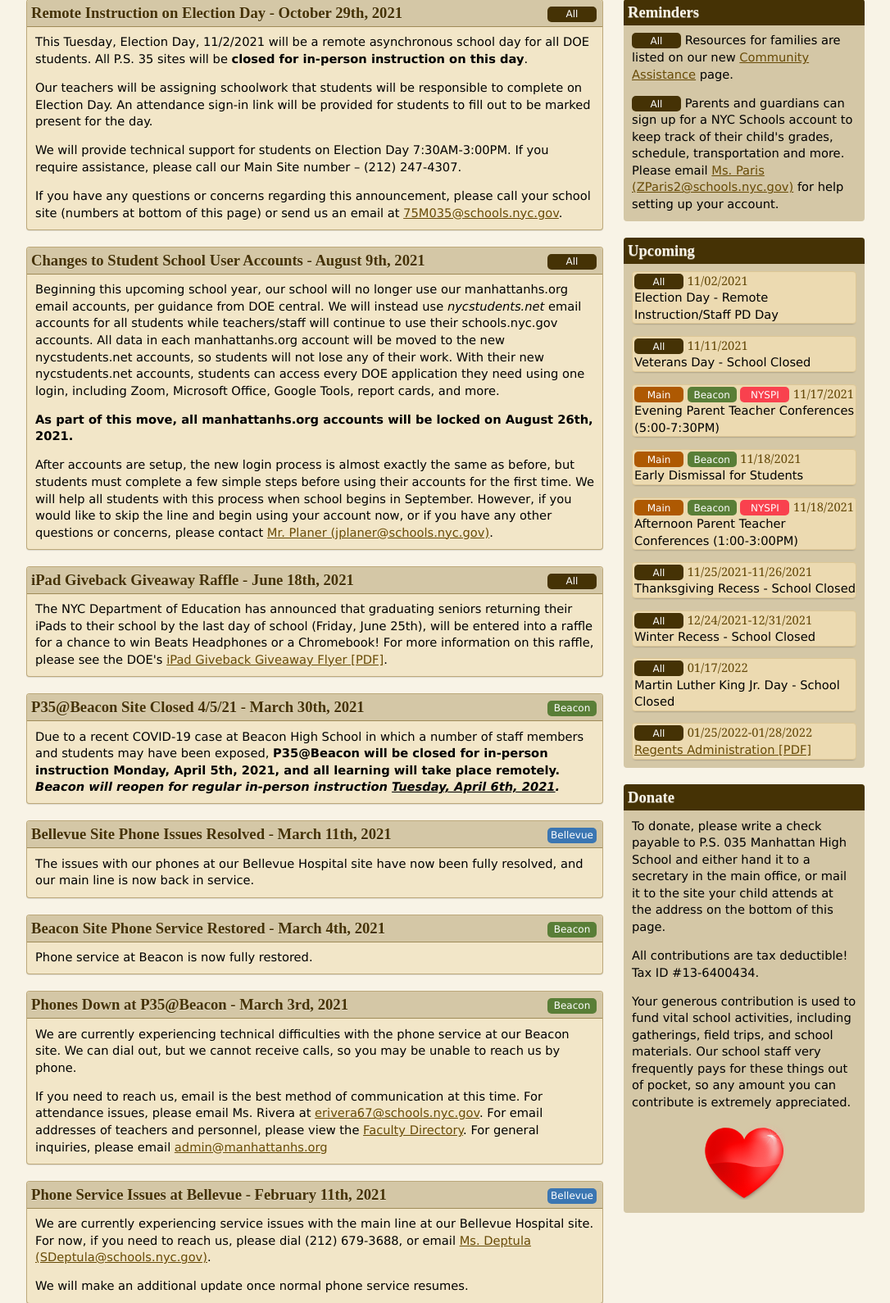
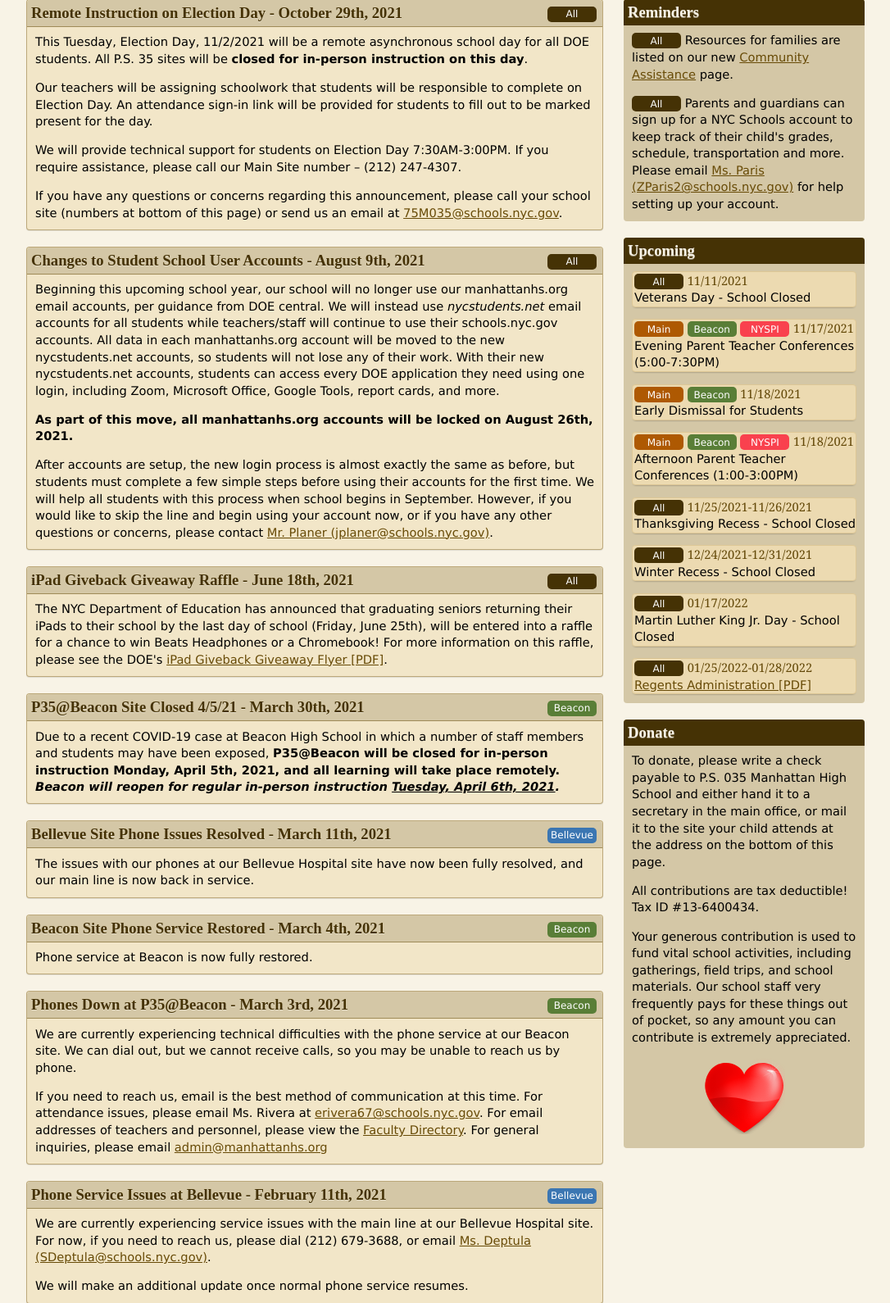
Before and after one commit to 75M035/manhattanhs, a PHP site: page / in a window 1280 px wide. Shown: the part 161-1751 px from the top of the page at 82% size, without its empty margins (96-1182 px from the left). Run offline with PHP 8.4, Linux system fonts and the light colour scheme; some libraries are stand-ins or nearby versions.

Commit message:
Removed Election Day from Upcoming Events

```diff
--- a/index.php
+++ b/index.php
@@ -106,7 +106,6 @@ include("includes/header.php");
 			<aside class="contentright">
 				<h2 class="contentheadright">Upcoming</h2>
 				<div class="sidecontent upcoming">
-					<p><span class="all-label">All</span> <span class="upcoming-date">11/02/2021</span> <br /> Election Day - Remote Instruction/Staff PD Day</p>
 					<p><span class="all-label">All</span> <span class="upcoming-date">11/11/2021</span> <br /> Veterans Day - School Closed</p>
 					<p><span class="main-label">Main</span> <span class="beacon-label">Beacon</span> <span class="nyspi-label">NYSPI</span> <span class="upcoming-date">11/17/2021</span> <br /> Evening Parent Teacher Conferences (5:00-7:30PM)</p>
 					<p><span class="main-label">Main</span> <span class="beacon-label">Beacon</span> <span class="upcoming-date">11/18/2021</span> <br /> Early Dismissal for Students</p>
```
